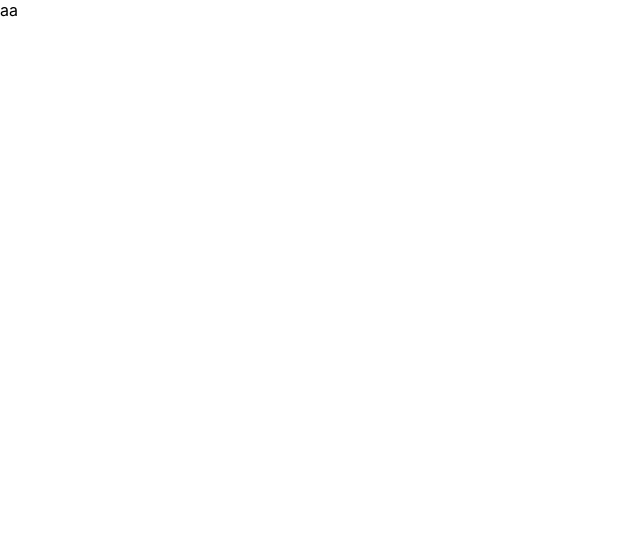
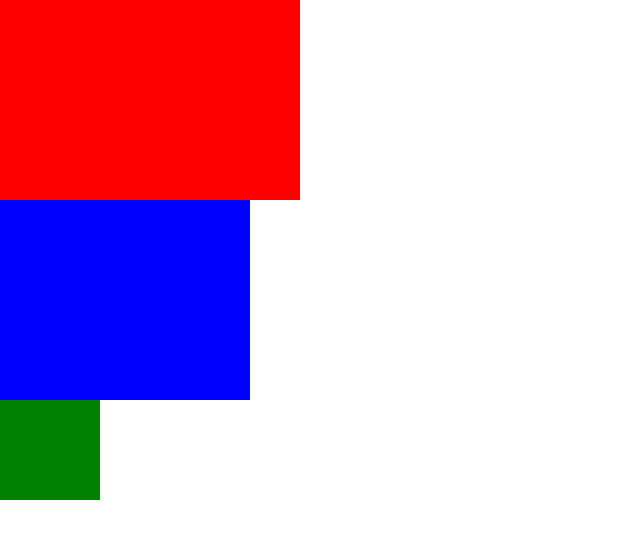
Before and after one commit to lukassketrys98/REACT, a React (Create React App) app: page / in a window 1280 px wide. Shown: the top 538 px of the page, without its empty margins (0-640 px from the left). Built offline with nearby package versions, Linux system fonts and the light colour scheme.

Commit message:
preparation done

```diff
--- a/package.json
+++ b/package.json
@@ -6,6 +6,7 @@
     "@testing-library/jest-dom": "^4.2.4",
     "@testing-library/react": "^9.5.0",
     "@testing-library/user-event": "^7.2.1",
+    "prop-types": "^15.7.2",
     "react": "^16.13.1",
     "react-dom": "^16.13.1",
     "react-scripts": "3.4.1"
--- a/src/App.js
+++ b/src/App.js
@@ -1,10 +1,12 @@
 import React from "react"
-
+import Card from "./Card"
 
 function App() {
     return (
         <div>
-            aa
+            <Card cardColor="red" height={200} width={300} />
+            <Card cardColor="blue" height={200} width={250} />
+            <Card cardColor="green" />
         </div>
     )
 }
--- /dev/null
+++ b/src/Card.js
@@ -0,0 +1,49 @@
+import React from "react"
+import PropTypes from "prop-types"
+
+// class Card extends React.Component {
+//     static defaultProps = {
+//         cardColor: "blue",
+//         height: 100,
+//         width: 100
+//     }
+
+//     render() {
+//         const styles = {
+//             backgroundColor: this.props.cardColor,
+//             height: this.props.height,
+//             width: this.props.width
+//         }
+
+//         return (
+//             <div style={styles}></div>
+//         )
+//     }
+// }
+
+
+function Card(props) {
+    const styles = {
+        backgroundColor: props.cardColor,
+        height: props.height,
+        width: props.width
+    }
+
+    return (
+        <div style={styles}></div>
+    )
+}
+Card.propTypes = {
+    // cardColor: PropTypes.string.isRequired,
+    width: PropTypes.number,
+    // height: PropTypes.number.isRequired,
+    cardColor: PropTypes.oneOf(['red', 'blue']),
+}
+
+Card.defaultProps = {
+    // cardColor: "blue",
+     height: 100,
+    width: 100
+}
+
+export default Card
```
